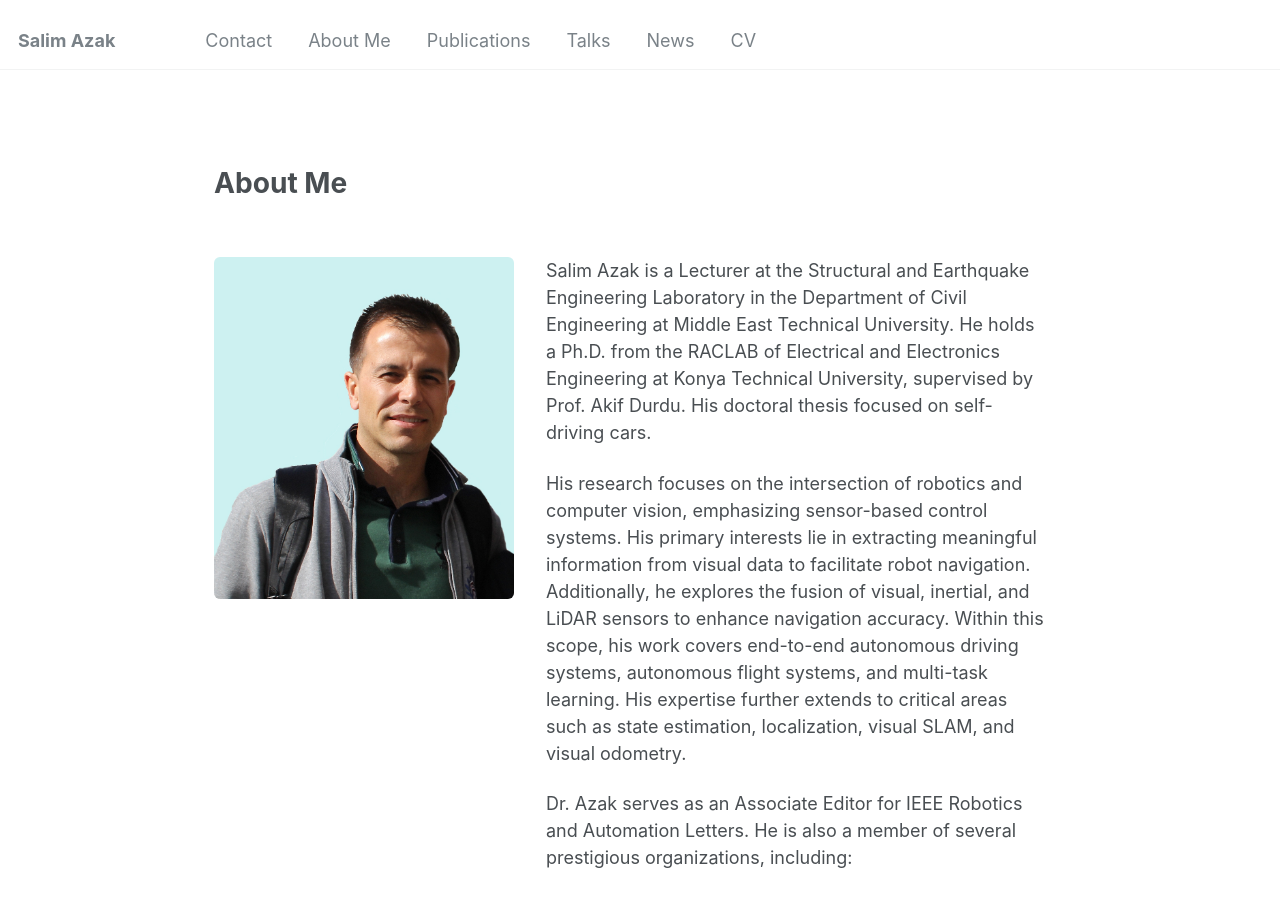
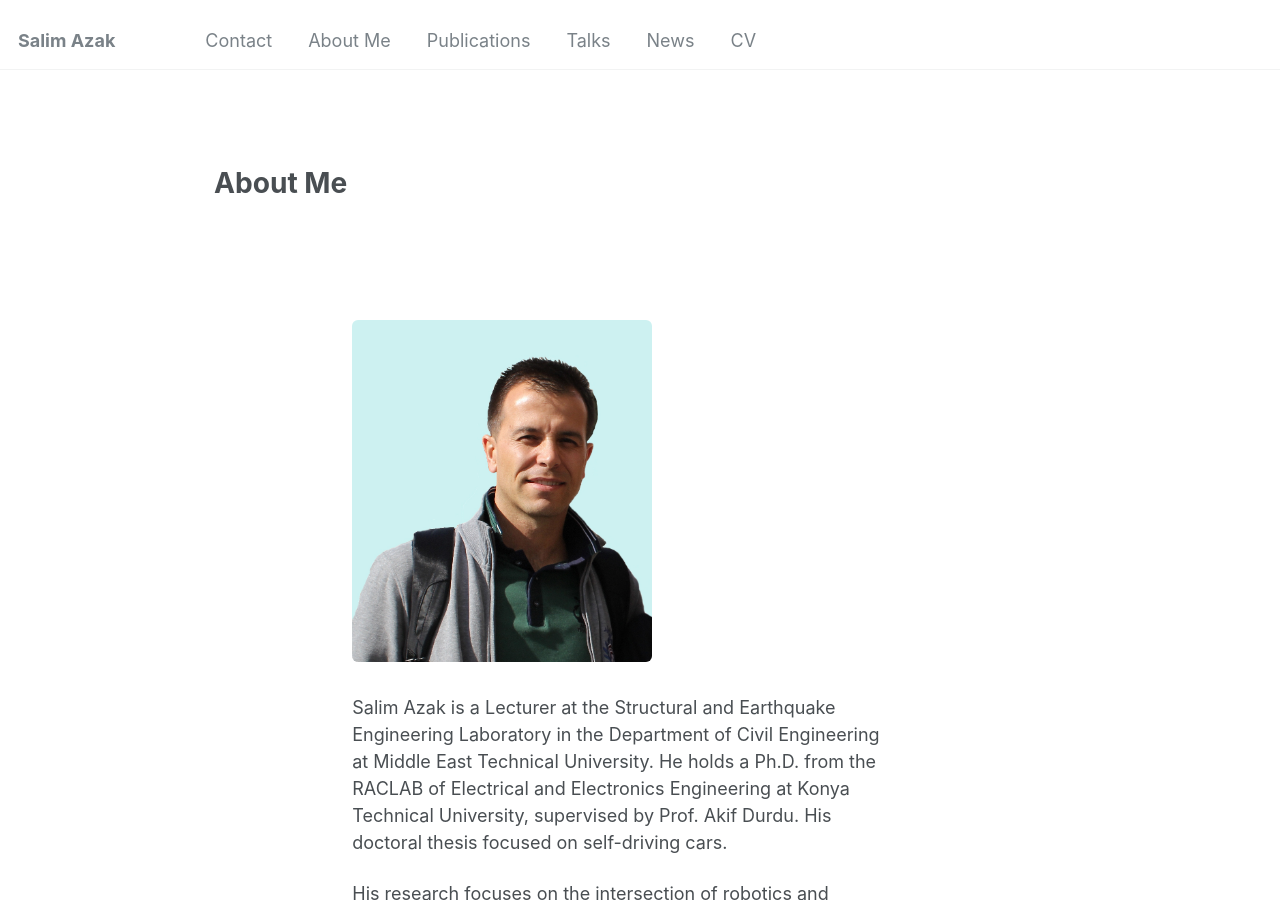
Before and after one commit to salimazak/salimazak.github.io, a Jekyll site: the page built from aboutme/index.md, in a window 1280 px wide and 900 px high. Built offline with Jekyll 4.4.1, drawn with Linux system fonts in a browser that asks for light colours.

Commit message:
Update aboutme.html

```diff
--- a/_layouts/aboutme.html
+++ b/_layouts/aboutme.html
@@ -2,6 +2,18 @@
 layout: single
 ---
 
-<div class="aboutme-wrapper">
-  {{ content }}
-</div>
+{% capture _classes %}
+aboutme-page
+{% endcapture %}
+
+<body class="layout--single {{ _classes }}">
+  <div id="main" role="main">
+    <div class="page">
+      <div class="page__inner-wrap">
+        <section class="page__content">
+          {{ content }}
+        </section>
+      </div>
+    </div>
+  </div>
+</body>
```
